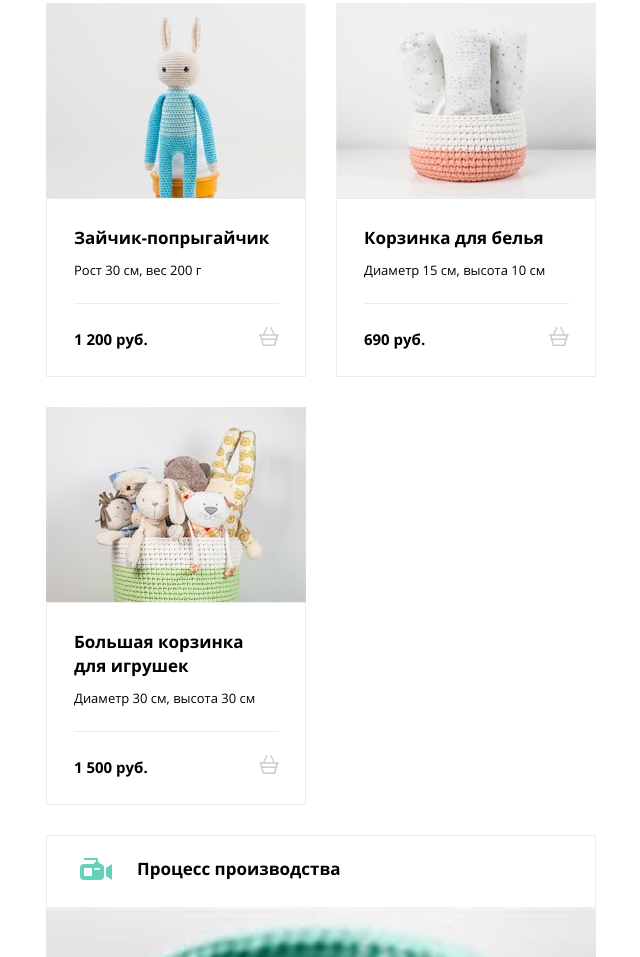
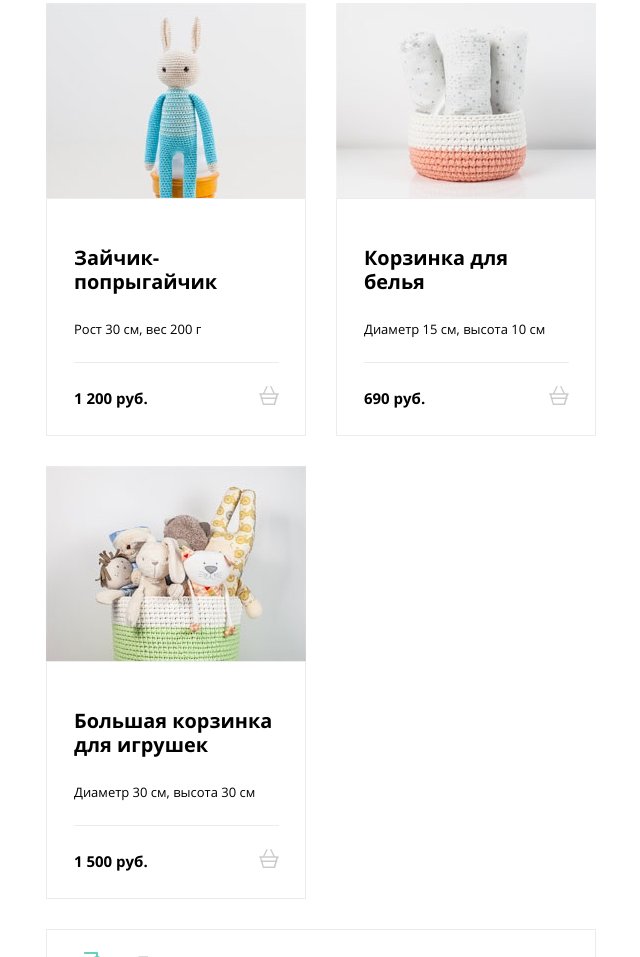
Before and after one commit to htmlacademy-adaptive/1777645-mishka-27, a website: page source/catalog.html in a window 1280 px wide. Shown: the part 456-1413 px from the top of the page, without its empty margins (319-959 px from the left). Drawn offline with nearby package versions, Linux system fonts and the light colour scheme; files that its build step writes are made by us from their sources.

Commit message:
Удаляет блок title-product

```diff
--- a/source/catalog.html
+++ b/source/catalog.html
@@ -72,7 +72,7 @@
               <div class="product__group-info">
                 <div class="product__text-group">
                   <a class="product__link" href="#!">
-                    <h3 class="product__title-product title-product">Зайчик-попрыгайчик</h3>
+                    <h3 class="product__title">Зайчик-попрыгайчик</h3>
                   </a>
                   <p class="product__parameters">Рост 30 см, вес 200 г</p>
                 </div>
@@ -94,7 +94,7 @@
               <div class="product__group-info">
                 <div class="product__text-group">
                   <a class="product__link" href="#!">
-                    <h3 class="product__title-product title-product">Корзинка для белья</h3>
+                    <h3 class="product__title">Корзинка для белья</h3>
                   </a>
                   <p class="product__parameters">Диаметр 15 см, высота 10 см</p>
                 </div>
@@ -116,7 +116,7 @@
               <div class="product__group-info">
                 <div class="product__text-group">
                   <a class="product__link" href="#!">
-                    <h3 class="product__title-product title-product">Большая корзинка для игрушек</h3>
+                    <h3 class="product__title">Большая корзинка для игрушек</h3>
                   </a>
                   <p class="product__parameters">Диаметр 30 см, высота 30 см</p>
                 </div>
--- a/source/sass/blocks/title-product.scss
+++ /dev/null
@@ -1,6 +0,0 @@
-.title-product {
-  margin: 0;
-  font-weight: 700;
-  font-size: 17px;
-  line-height: 24px;
-}
--- a/source/sass/style.scss
+++ b/source/sass/style.scss
@@ -3,7 +3,6 @@
 @use "./blocks/button.scss";
 @use "./blocks/title.scss";
 @use "./blocks/subtitle.scss";
-@use "./blocks/title-product.scss";
 @use "./blocks/page.scss";
 @use "./blocks/main-header.scss";
 @use "./blocks/main-nav.scss";
```
